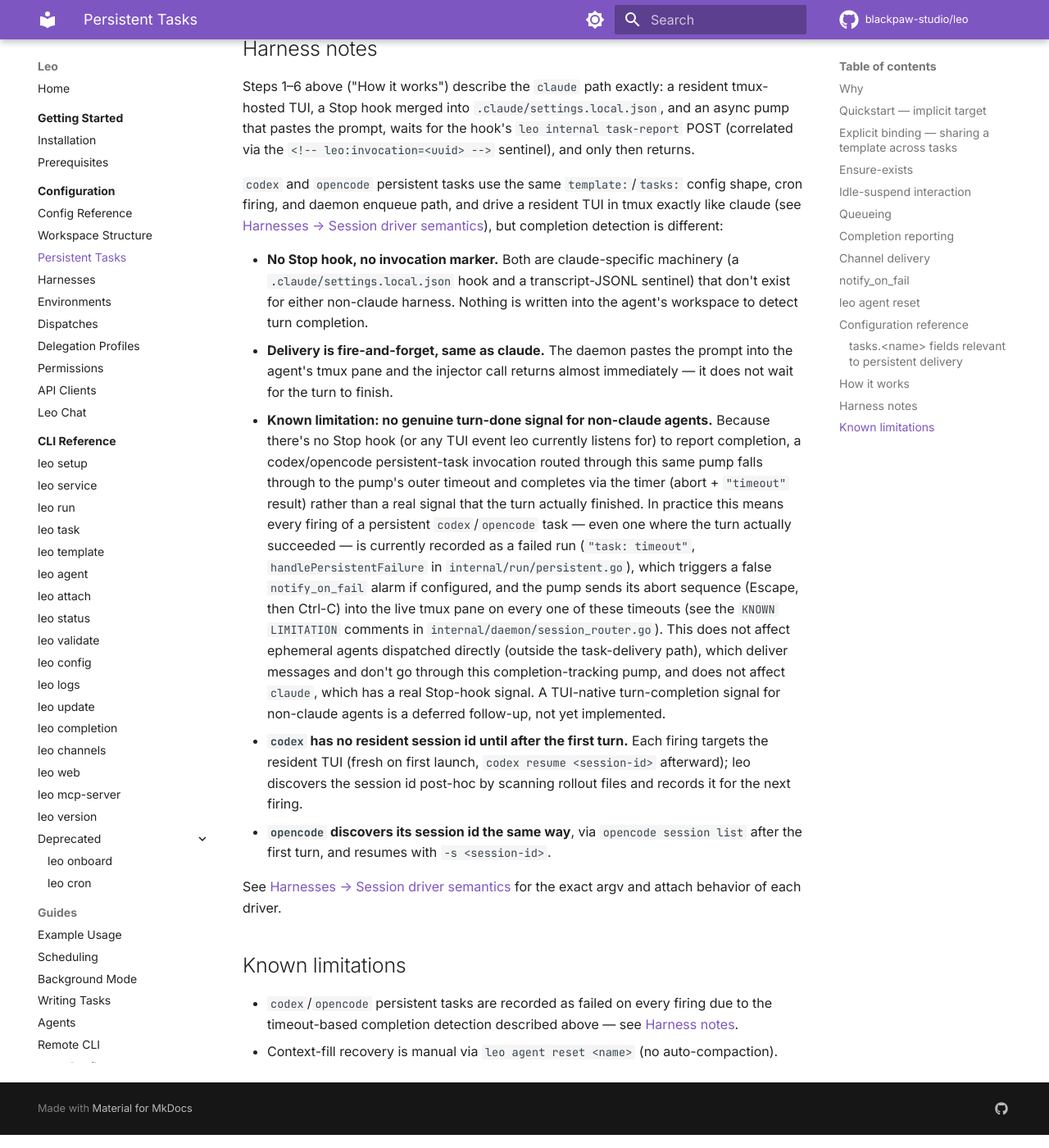
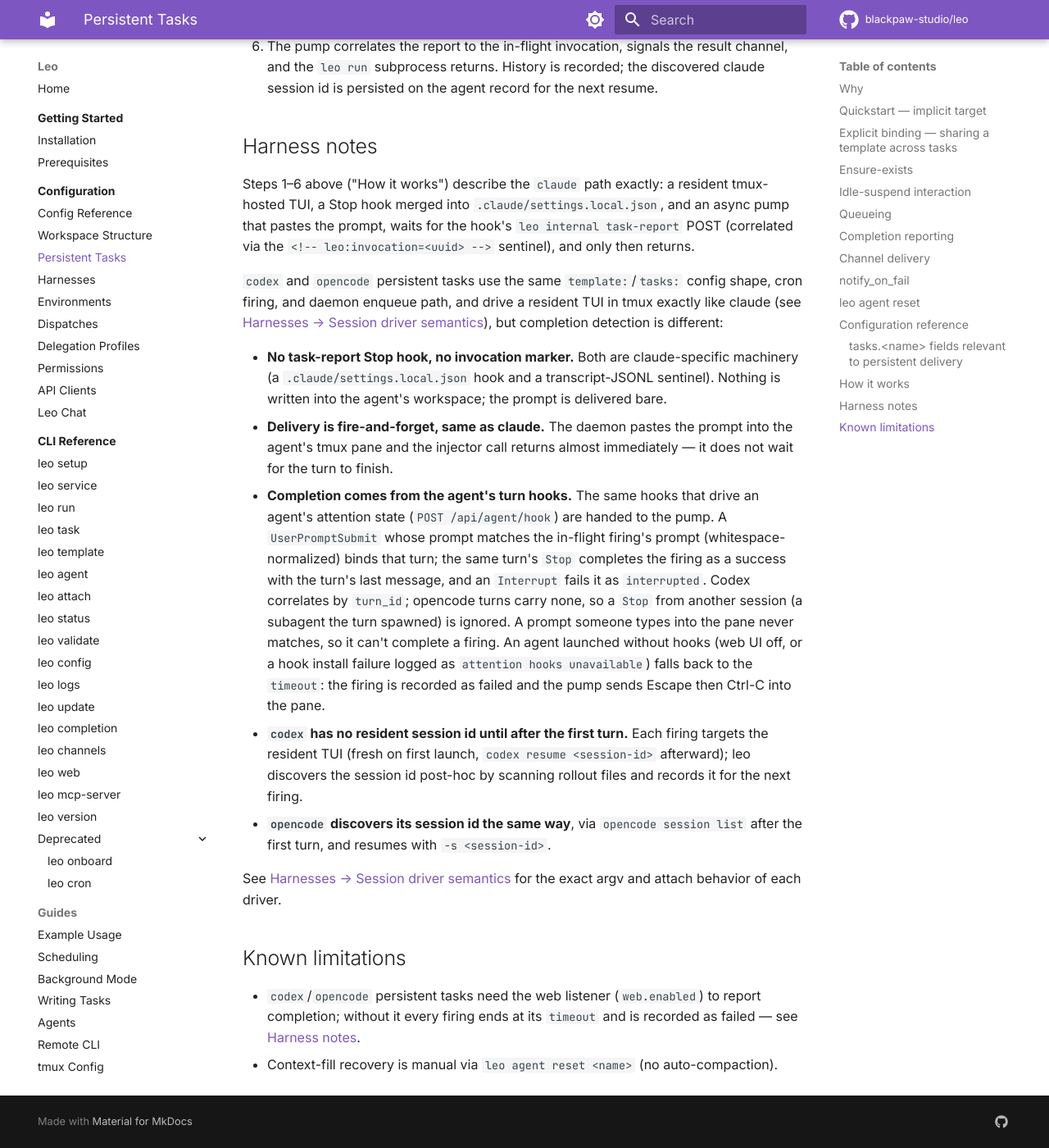
Before and after one commit to blackpaw-studio/leo, an MkDocs documentation site: the page built from docs/configuration/persistent-tasks.md, in a window 1280 px wide and 1400 px high, scrolled down 5284 px. Shown: the whole window at 82% size. Built offline with MkDocs 1.6.1 and Material for MkDocs 9.7.7, drawn with Linux system fonts in a browser that asks for light colours; comment, search, counter and statistics services are not loaded; some of the changed text lies outside the part shown.

Commit message:
docs(B-003): pin persistent success per harness and document turn-hook completion
TestRunPersistentRecordsSuccessPerHarness pins success history and no
failure notice for codex and opencode. Persistent-task docs drop the
"every non-claude firing fails" limitation and describe the turn-hook
completion path and its web.enabled requirement; CHANGELOG [Unreleased].

```diff
--- a/docs/configuration/persistent-tasks.md
+++ b/docs/configuration/persistent-tasks.md
@@ -94,7 +94,9 @@ Each agent has its own FIFO queue. `queue_max` (default 5) caps how many pending
 
 **`claude`:** a leo-managed Stop hook, merged into the workspace's `.claude/settings.local.json`, reports back through `leo internal task-report` when a turn ends — a real, positive completion signal (see [How it works](#how-it-works)).
 
-**`codex` / `opencode`:** there is currently no equivalent turn-done signal. Completion is inferred from a timeout instead of a hook, which means every firing — even a successful one — is presently recorded as a failed run. See [Harness notes](#harness-notes) for the full explanation and its consequences for `notify_on_fail`.
+**`codex` / `opencode`:** the agent's own turn hooks are the completion signal. Leo launches every supervised agent with attention hooks (codex: home-level hooks running `leo dispatch report`; opencode: a leo plugin loaded through `OPENCODE_CONFIG_CONTENT`). The daemon binds the turn whose submitted prompt matches the firing's prompt and completes the firing on that turn's end. See [Harness notes](#harness-notes).
+
+Turn hooks reach the daemon through the web listener, so codex and opencode persistent tasks need `web.enabled: true` (the default). With the web UI off, a firing still runs but is only completed by its `timeout`, and is recorded as failed.
 
 ## Channel delivery
 
@@ -153,31 +155,25 @@ in tmux exactly like claude (see
 [Harnesses → Session driver semantics](harnesses.md#session-driver-semantics)),
 but completion detection is different:
 
-- **No Stop hook, no invocation marker.** Both are claude-specific machinery
-  (a `.claude/settings.local.json` hook and a transcript-JSONL sentinel) that
-  don't exist for either non-claude harness. Nothing is written into the
-  agent's workspace to detect turn completion.
+- **No task-report Stop hook, no invocation marker.** Both are claude-specific
+  machinery (a `.claude/settings.local.json` hook and a transcript-JSONL
+  sentinel). Nothing is written into the agent's workspace; the prompt is
+  delivered bare.
 - **Delivery is fire-and-forget, same as claude.** The daemon pastes the
   prompt into the agent's tmux pane and the injector call returns almost
   immediately — it does not wait for the turn to finish.
-- **Known limitation: no genuine turn-done signal for non-claude agents.**
-  Because there's no Stop hook (or any TUI event leo currently listens for)
-  to report completion, a codex/opencode persistent-task invocation
-  routed through this same pump falls through to the pump's outer timeout
-  and completes via the timer (abort + `"timeout"` result) rather than a
-  real signal that the turn actually finished. In practice this means every
-  firing of a persistent `codex`/`opencode` task — even one where the
-  turn actually succeeded — is currently recorded as a failed run
-  (`"task: timeout"`, `handlePersistentFailure` in `internal/run/persistent.go`),
-  which triggers a false `notify_on_fail` alarm if configured, and the pump
-  sends its abort sequence (Escape, then Ctrl-C) into the live tmux pane on
-  every one of these timeouts (see the `KNOWN LIMITATION` comments in
-  `internal/daemon/session_router.go`). This does not affect ephemeral
-  agents dispatched directly (outside the task-delivery path), which deliver
-  messages and don't go through this completion-tracking pump, and does not
-  affect `claude`, which has a real Stop-hook signal. A TUI-native
-  turn-completion signal for non-claude agents is a deferred follow-up, not
-  yet implemented.
+- **Completion comes from the agent's turn hooks.** The same hooks that
+  drive an agent's attention state (`POST /api/agent/hook`) are handed to the
+  pump. A `UserPromptSubmit` whose prompt matches the in-flight firing's
+  prompt (whitespace-normalized) binds that turn; the same turn's `Stop`
+  completes the firing as a success with the turn's last message, and an
+  `Interrupt` fails it as `interrupted`. Codex correlates by `turn_id`;
+  opencode turns carry none, so a `Stop` from another session (a subagent
+  the turn spawned) is ignored. A prompt someone types into the pane never
+  matches, so it can't complete a firing. An agent launched without hooks
+  (web UI off, or a hook install failure logged as `attention hooks
+  unavailable`) falls back to the `timeout`: the firing is recorded as failed
+  and the pump sends Escape then Ctrl-C into the pane.
 - **`codex` has no resident session id until after the first turn.** Each
   firing targets the resident TUI (fresh on first launch, `codex resume
   <session-id>` afterward); leo discovers the session id post-hoc by
@@ -190,5 +186,5 @@ for the exact argv and attach behavior of each driver.
 
 ## Known limitations
 
-- `codex`/`opencode` persistent tasks are recorded as failed on every firing due to the timeout-based completion detection described above — see [Harness notes](#harness-notes).
+- `codex`/`opencode` persistent tasks need the web listener (`web.enabled`) to report completion; without it every firing ends at its `timeout` and is recorded as failed — see [Harness notes](#harness-notes).
 - Context-fill recovery is manual via `leo agent reset <name>` (no auto-compaction).
```
Also changed, not shown: CHANGELOG.md (+12 -0 lines), 2 other files.
